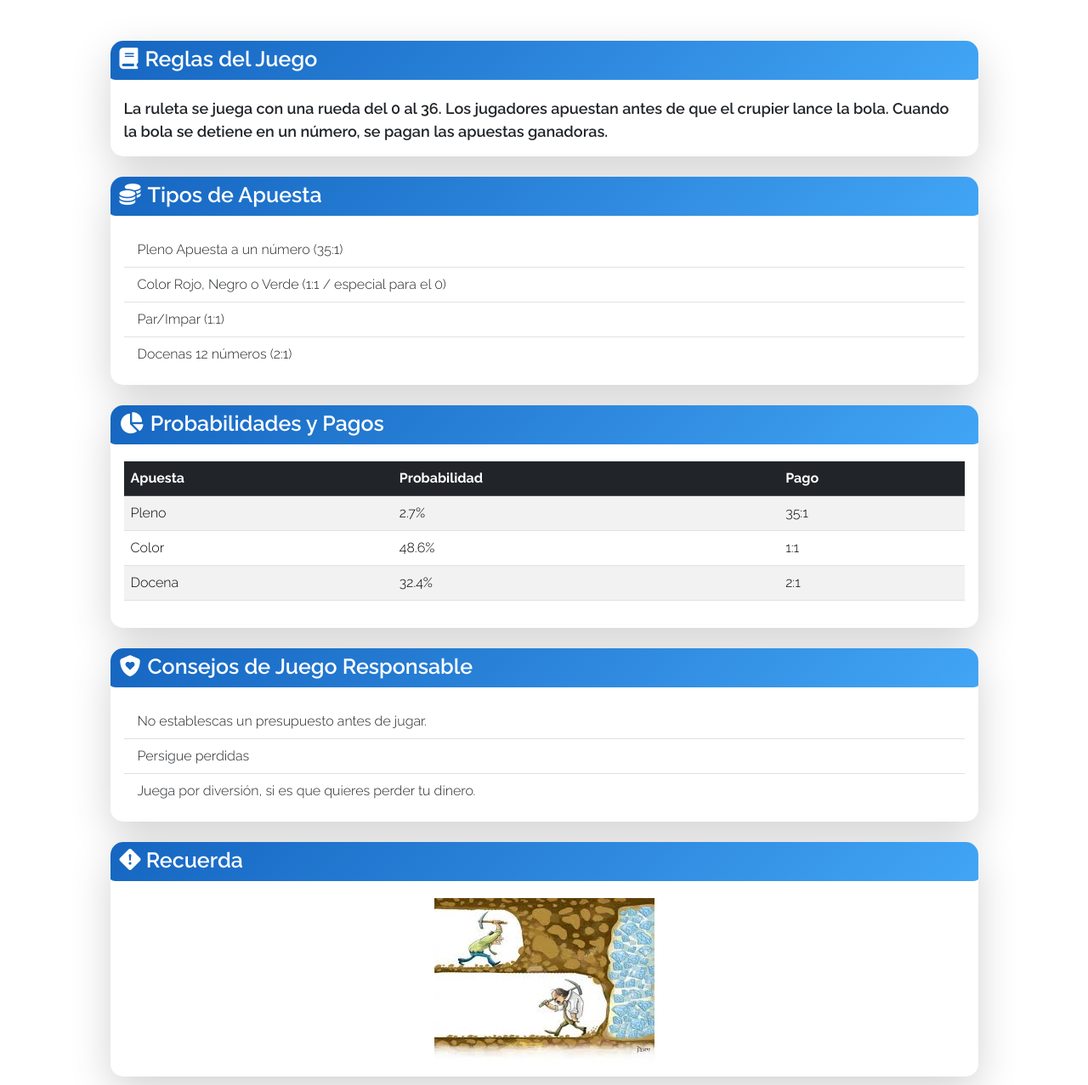
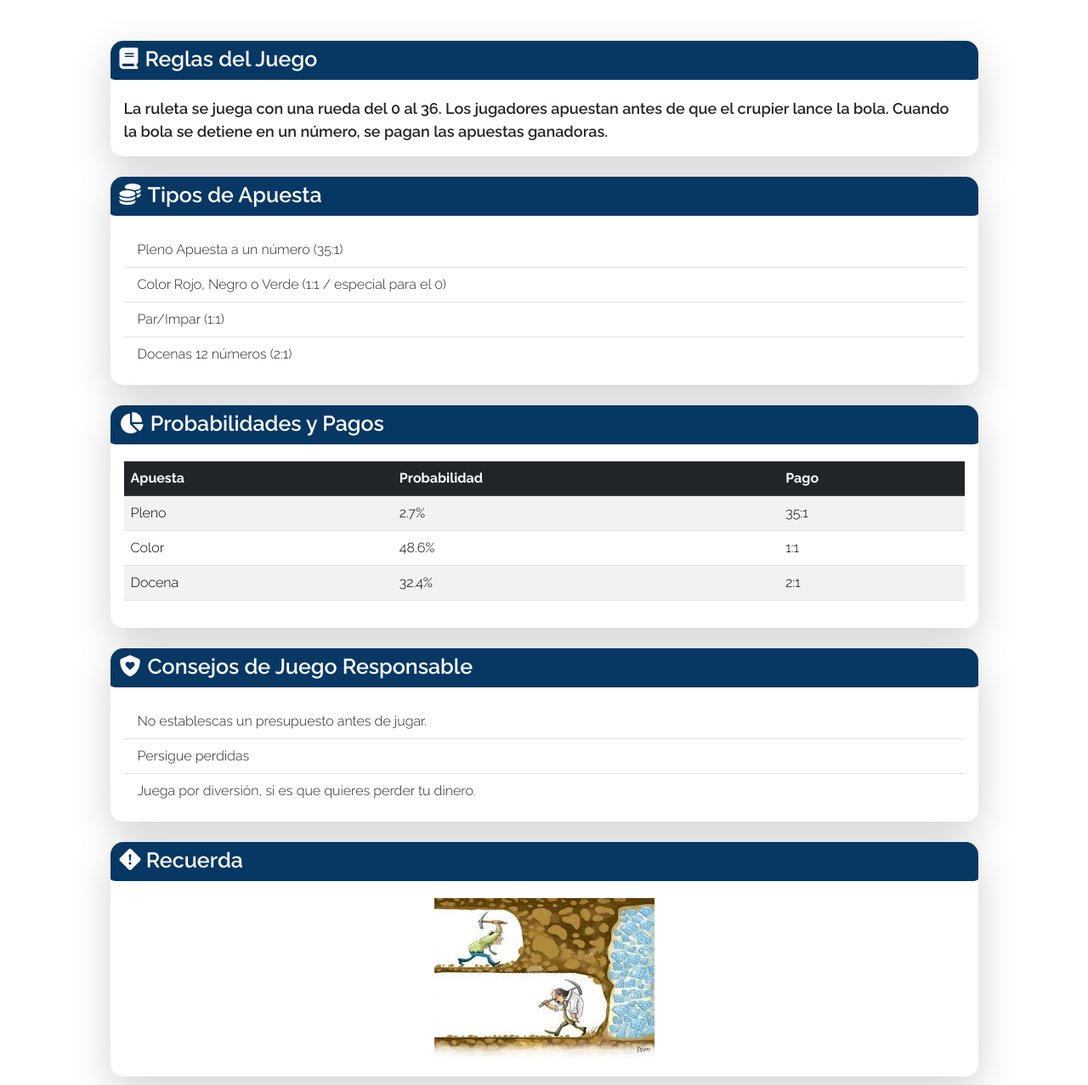
Before and after one commit to makkkksi/DOLPHINBET, a PHP site: page /info.html in a window 1280 px wide. Shown: the part 68-1345 px from the top of the page at 85% size. Run offline with PHP 8.4, Linux system fonts and the light colour scheme.

Commit message:
minor changes

```diff
--- a/estilo.css
+++ b/estilo.css
@@ -300,7 +300,7 @@
 }
 
 .card-title-custom {
-  background: linear-gradient(135deg, #1565c0, #42a5f5);
+  background-color: #073763ff;
   color: white;
   padding: 10px 15px;
   border-radius: 10px;
```
